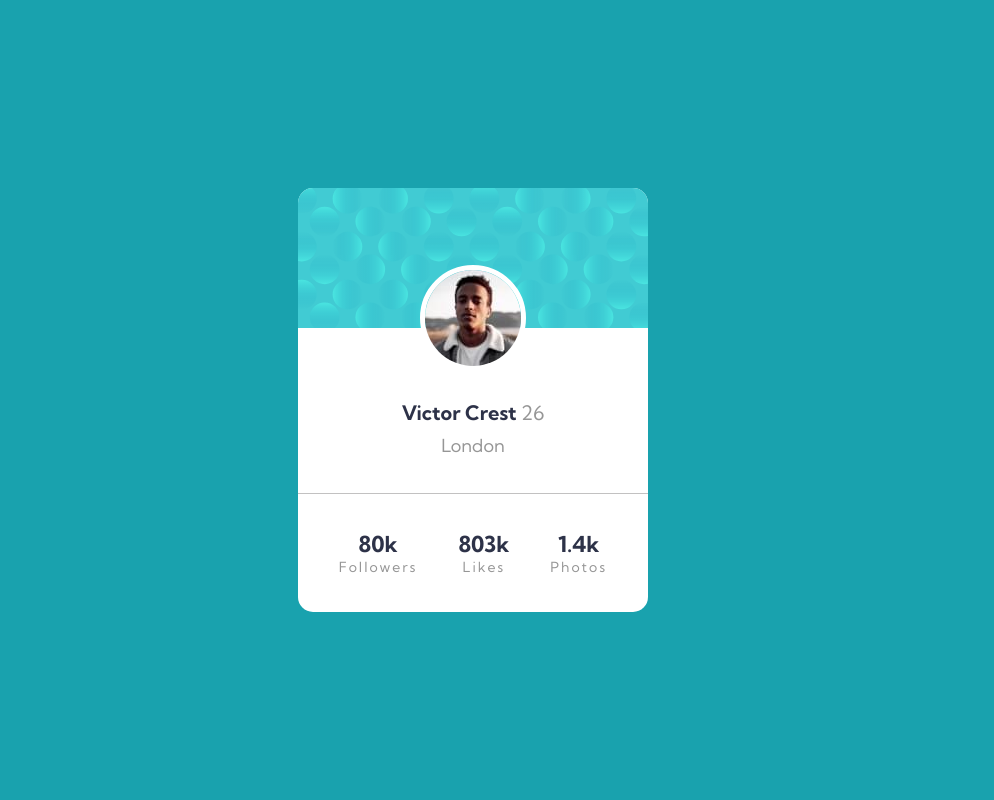
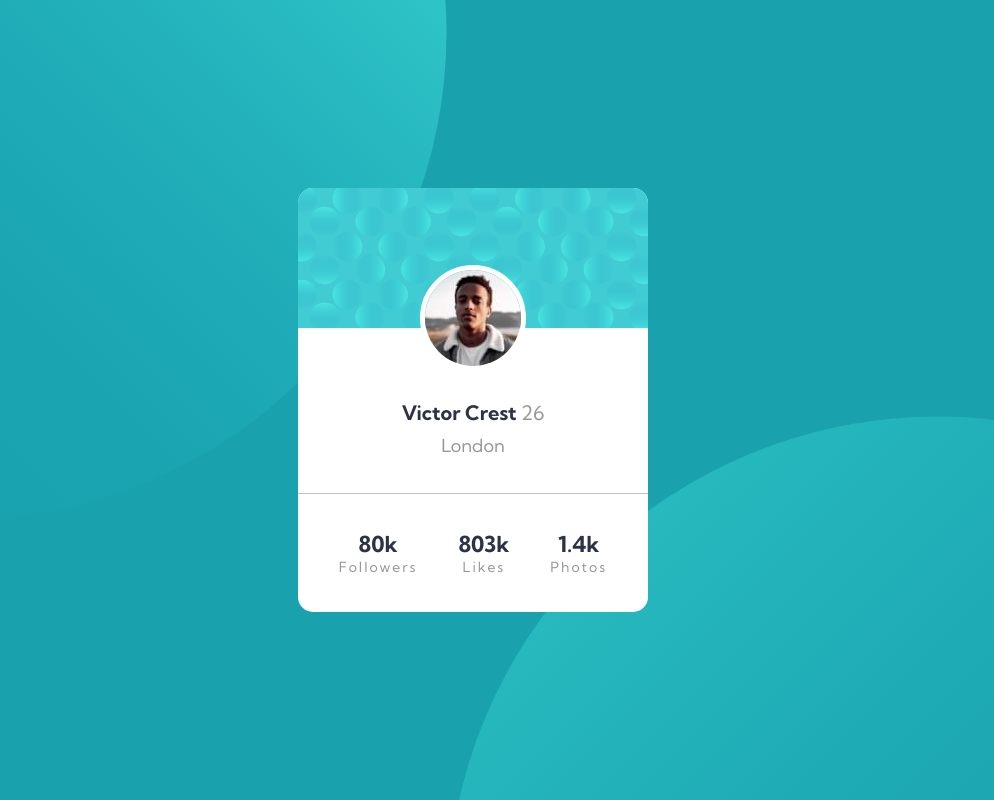
Before and after one commit to Ludzikk/Profile-card-component, a plain HTML site: page index.html in a window 1280 px wide. Shown: the whole page, without its empty margins (167-1161 px from the left). Drawn offline with nearby package versions, Linux system fonts and the light colour scheme; files that its build step writes are made by us from their sources.

Commit message:
fixed bg images

```diff
--- a/src/sass/_global.scss
+++ b/src/sass/_global.scss
@@ -1,6 +1,8 @@
 @use "./colors" as *;
 
-*, *::after, *::before {
+*,
+*::after,
+*::before {
   padding: 0;
   margin: 0;
   box-sizing: border-box;
@@ -14,7 +16,11 @@ html {
 
 body {
   font-size: 1.8rem;
-    font-family: 'Kumbh Sans', sans-serif;
+  font-family: "Kumbh Sans", sans-serif;
   background-color: $darkcyan;
+  background-image: url("../img/bg-pattern-top.svg"),
+    url("../img/bg-pattern-bottom.svg");
+  background-repeat: no-repeat, no-repeat;
+  background-position: right 52vw bottom 35vh, left 48vw top 52vh;
   overflow: hidden;
 }
```
Lines whose indentation alone changed are shown as unchanged.
